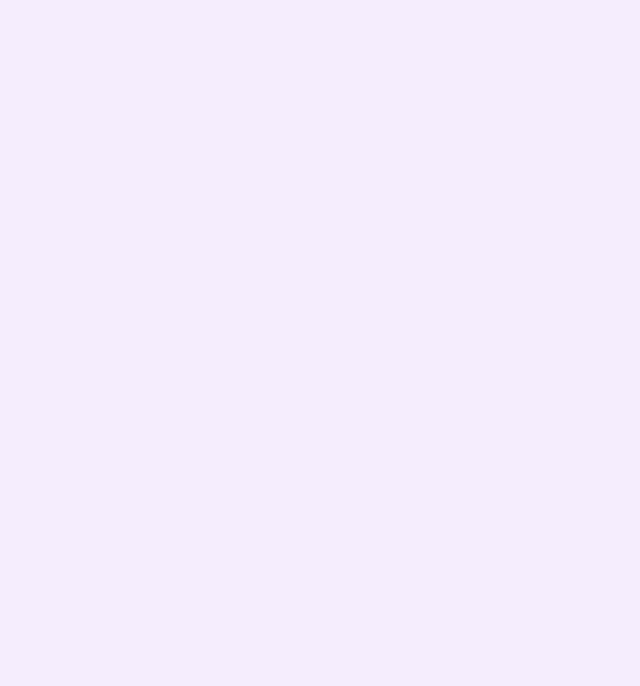
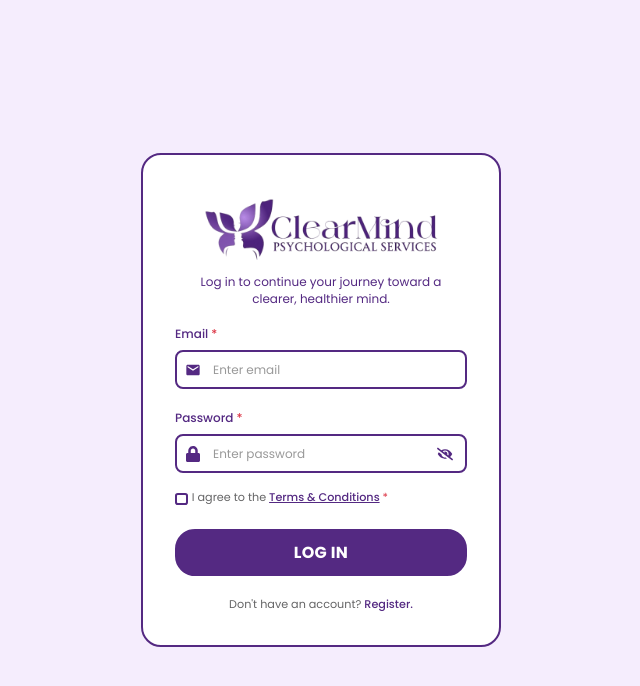
Before and after one commit to miriammulawin/ClearMind, a React (Vite) app in the folder clearmind-frontend/: page /login in a window 1280 px wide. Before the commit this address had no page. Shown: the top 686 px of the page, without its empty margins (319-959 px from the left). Built offline with nearby package versions, Linux system fonts and the light colour scheme; what chartjs-plugin-datalabels would draw is missing.

Commit message:
Updated log in

```diff
--- a/clearmind-frontend/src/App.jsx
+++ b/clearmind-frontend/src/App.jsx
@@ -1,40 +1,44 @@
-import { BrowserRouter as Router, Routes, Route } from "react-router-dom";
+import { BrowserRouter as Router, Routes, Route, Navigate } from "react-router-dom";
 import "bootstrap/dist/css/bootstrap.min.css";
+import { Toaster } from "react-hot-toast";
 import Login from "./Login";
-import CreateAccounts from "./AdminPages/CreateAccounts";
-import Registration from "./ClientPages/Registration";
+import CreateAccounts from "./AdminPages/CreateAccounts"
+import Registration from "./Registration";
 import AdminDashboard from "./AdminPages/AdminDashboard";
-import AdminAppointment from "./AdminPages/AdminAppointment";
-import AdminPatient from "./AdminPages/AdminPatient";
-import DoctorAccount from "./AdminPages/DoctorAccount";
-import AdminClinic from "./AdminPages/AdminClinic";
-
-
-import DoctorAppointment from "./DoctorPages/DoctorAppointment";
-import DoctorPatient from "./DoctorPages/DoctorPatient";
-import DoctorBilling from "./DoctorPages/DoctorBilling";
-import DoctorProfile from "./DoctorPages/DoctorProfile";
+import ClientHome from "./ClientPages/ClientHome";
+import ClientAppointment from "./ClientPages/ClientAppointment";
+import ClientMessages from "./ClientPages/ClientMessages";
+import ClientAccount from "./ClientPages/ClientAccount";
+import ServicesTab from "./ClientPages/ClientComponents/ServicesTab";
+import UpcomingTab from "./ClientPages/ClientComponents/UpcomingTab";
+import HistoryTab from "./ClientPages/ClientComponents/HistoryTab";
 
 function App() {
   return (
+    <>
+    <Toaster position="top-center" />
     <Router>
       <Routes>
-        <Route path="/" element={<Login />} />
-        <Route path="/patients" element={<AdminPatient />} />
+        <Route path="/login" element={<Login />} />
         <Route path="/register" element={<Registration />} />
-        <Route path="/create-accounts" element={<CreateAccounts />} />
-        <Route path="/create-accounts" element={<CreateAccounts />} />
-        <Route path="/admin-dashboard" element={<AdminDashboard />} />
-        <Route path="/create-doctors" element={<DoctorAccount />} />
-        <Route path="/admin-appointment" element={<AdminAppointment />} />
-        <Route path="/admin-clinic" element={<AdminClinic />} />
+        <Route path="/create/accounts"element={<CreateAccounts/>} />
+        <Route path="/admin/dashboard" element={<AdminDashboard />} />
+        <Route path="/client/home" element={<ClientHome />} />
 
-         <Route path="/doctor/appointment" element={<DoctorAppointment />} />
-         <Route path="/doctor/patient" element={<DoctorPatient />} />
-        <Route path="/doctor/billing" element={<DoctorBilling />} />
-         <Route path="/doctor/profile" element={<DoctorProfile />} />
+        <Route path="/client/appointment" element={<ClientAppointment />}>
+          <Route index element={<Navigate to="services" replace />} />
+          <Route path="services" element={<ServicesTab />} />
+          <Route path="upcoming" element={<UpcomingTab />} />
+          <Route path="history" element={<HistoryTab />} />
+        </Route>
+
+        <Route path="/client/messages" element={<ClientMessages />} />
+        <Route path="/client/account" element={<ClientAccount />} />
+
       </Routes>
     </Router>
+    </>
+
   );
 }
 export default App;
--- a/clearmind-frontend/src/Login.jsx
+++ b/clearmind-frontend/src/Login.jsx
@@ -1,99 +1,228 @@
 import { useState } from "react";
-import { Container, Row, Col, Form, Button, Image } from "react-bootstrap";
+import { Container, Card, Row, Col, Form, Button, Image, Alert } from "react-bootstrap";
 import logo_login from "./assets/CMPS_Logo.png";
-import { FaEye, FaEyeSlash } from "react-icons/fa";
+import { FaEye, FaEyeSlash, FaLock} from "react-icons/fa";
+import { MdEmail } from "react-icons/md";
 import "./Login.css";
+import { useNavigate } from "react-router-dom";
+import axios from "axios";
+import toast from "react-hot-toast";
+
 
 function Login() {
   const [email, setEmail] = useState("");
   const [password, setPassword] = useState("");
   const [showPassword, setShowPassword] = useState(false);
   const [agreed, setAgreed] = useState(false);
+  const [error, setError] = useState("");
+  const navigate = useNavigate();
 
-  const handleLogin = (e) => {
+  const showError = (message) => {
+    setError(message);
+    setTimeout(() => {
+      setError("");
+    }, 3000);
+  };
+
+  const handleLogin = async (e) => {
     e.preventDefault();
-    console.log({ email, password });
+    setError("");
+
+    // Validate empty fields
+    if (!email.trim() || !password.trim()) {
+      showError("Please enter both email and password");
+      return;
+    }
+
+    // Validate email format
+    const emailRegex = /^[^\s@]+@[^\s@]+\.[^\s@]+$/;
+    if (!emailRegex.test(email)) {
+      showError("Please enter a valid email address");
+      return;
+    }
+
+    // Validate terms agreement
+    if (!agreed) {
+      showError("You must agree to the Terms & Conditions");
+      return;
+    }
+
+    try {
+      const response = await axios.post(
+        "http://localhost/ClearMind/clearmind-backend/login.php",
+        { email, password },
+        {
+          withCredentials: true,
+          headers: {
+            "Content-Type": "application/json",
+          },
+        },
+      );
+
+      const data = response.data;
+
+      if (data.success) {
+        toast.success("Login Successful !", {
+          duration: 1500,
+          style: {
+            background: "#E2F7E3",
+            border: "1px solid #91C793",
+            color: "#2E7D32",
+            fontWeight: 600,
+            fontSize: "0.95rem",
+            textAlign: "center",
+            maxWidth: "320px",
+            borderRadius: "10px",
+            boxShadow: "0 3px 10px rgba(0, 0, 0, 0.15)",
+          },
+          iconTheme: {
+            primary: "#2E7D32",
+            secondary: "#E2F7E3",
+          },
+        });
+        setTimeout(() => {
+          switch (data.role) {
+            case "Admin":
+              navigate("/admin/dashboard");
+              break;
+            case "Doctor":
+              navigate("/doctor/dashboard");
+              break;
+            case "Client":
+              navigate("/client/home");
+              break;
+            default:
+              navigate("/");
+          }
+        }, 1500);
+      } else {
+        showError(data.message || "Login failed.");
+      }
+    } catch (error) {
+      if (error.response) {
+        showError(error.response.data?.message || "Login failed.");
+      } else {
+        showError("Server error. Please try again later.");
+      }
+    }
   };
 
   return (
-    <Container fluid className="vh-100 d-flex justify-content-center align-items-center">
-      <Row className="w-100 justify-content-center">
-        <Col xs={12} sm={10} md={8} lg={6}>
-          <div className="card pt-4 px-5 pb-2 rounded-5" >
-            {/* logo */}
-            <div className="text-center mb-4">
-              <Image src={logo_login} alt="Logo" fluid style={{ maxWidth: "100%", height: "auto" }} />
-            </div>
-            {/* header login */}
-            <p className="text-center mb-4 fs-5" >
+    <Container fluid className="login-container bg-transparent">
+      <Row className="justify-content-center align-items-center min-vh-100 g-0 mx-0">
+        <Col xs={11} sm={10} md={7} lg={5} xl={4} xxl={3} className="login-col">
+          <Card className="card-custom">
+            <Card.Body className="card-body-responsive">
+              <Row className="g-0">
+                <Col xs={12} className="text-center logo-section">
+                  <Image
+                    src={logo_login}
+                    fluid
+                    className="logo-img d-block mx-auto"
+                  />
+                </Col>
+                <Col xs={12} className="text-center">
+                  <p className="tagline-text">
                     Log in to continue your journey toward a clearer, healthier mind.
                   </p>
-
-            <Form onSubmit={handleLogin}>
-              {/* Email */}
+                </Col>
+              </Row>
+              {/* REMOVE noValidate ATTRIBUTE TO DISABLE HTML5 VALIDATION */}
+              <Form onSubmit={handleLogin} className="login-form" noValidate>
                 <Form.Group className="mb-3" controlId="email">
-                <Form.Label className="fs-5" >Email <span className="text-danger">*</span></Form.Label>
+                  <Form.Label className="form-label-custom">
+                    Email <span className="text-danger">*</span>
+                  </Form.Label>
+                  <div className="input-icon-wrapper">
+                    <MdEmail className="input-icon-left"/>
                     <Form.Control
                       type="email"
                       placeholder="Enter email"
                       value={email}
                       onChange={(e) => setEmail(e.target.value)}
                       autoComplete="email"
-                  required
-                  size="lg"
-                  className="custom-field"
+                      className="input-field"
+                      // REMOVED: required attribute
                     />
+                  </div>
                 </Form.Group>
 
-              {/* Password */}
-              <Form.Group className="mb-3" controlId="password" style={{ position: "relative" }}>
-                <Form.Label style={{ fontSize: "25px", color: "#542982" }}>Password <span className="text-danger">*</span></Form.Label>
+                <Form.Group className="mb-3" controlId="password">
+                  <Form.Label className="form-label-custom">
+                    Password <span className="text-danger">*</span>
+                  </Form.Label>
+                  <div className="input-icon-wrapper">
+                    <FaLock className="input-icon-left"/>
                     <Form.Control
                       type={showPassword ? "text" : "password"}
                       placeholder="Enter password"
                       value={password}
                       onChange={(e) => setPassword(e.target.value)}
                       autoComplete="current-password"
-                  required
-                  size="lg"
-                  className="custom-field"
+                      className="input-field"
+                      // REMOVED: required attribute
                     />
                     <span
                       onClick={() => setShowPassword(!showPassword)}
-                  style={{
-                    position: "absolute",
-                    top: "70%",
-                    right: "15px",
-                    transform: "translateY(-50%)",
-                    cursor: "pointer",
-                    userSelect: "none",
-                    fontSize: "1.2rem"
-                  }}
+                      className="input-icon-right"
+                      role="button"
+                      tabIndex={0}
+                      onKeyPress={(e) => e.key === 'Enter' && setShowPassword(!showPassword)}
+                      aria-label={showPassword ? "Hide password" : "Show password"}
                     >
                       {showPassword ? <FaEye /> : <FaEyeSlash />}
                     </span>
+                  </div>
                 </Form.Group>
 
-              <Form.Group className="mb-3 custom-checkbox" controlId="termsCheck">
+                <Form.Group className="mb-3" controlId="termsCheck">
                   <Form.Check
                     type="checkbox"
-                  label={<>I agree to the <a href="/terms"style={{ color: "#542982"}}>Terms & Conditions</a> <span className="text-danger">*</span></>}
+                    label={
+                      <>
+                        I agree to the{' '}
+                        <a className="terms-link" href="/terms">
+                          Terms & Conditions
+                        </a>{' '}
+                        <span className="text-danger">*</span>
+                      </>
+                    }
                     checked={agreed}
                     onChange={(e) => setAgreed(e.target.checked)}
-                  required
-
+                    className="terms-checkbox"
+                    // REMOVED: required attribute
                   />
                 </Form.Group>
+                {error && (
+                  <Row className="mb-2">
+                    {" "}
+                    <Col>
+                      {" "}
+                      <small className="text-danger d-block text-center">
+                        {" "}
+                        {error}{" "}
+                      </small>{" "}
+                    </Col>{" "}
+                  </Row>
+                )}
 
-              {/* Login button */}
-              <Button type="submit" variant="primary" size="lg" className="w-100 rounded-4" style={{ backgroundColor: "#542982", border:"none"}}>
+                <Button
+                  variant="primary"
+                  type="submit"
+                  className="login-button w-100"
+                >
                   LOG IN
                 </Button>
-              <p className="text-center m-2 fs-5" style={{color: "#444345" }}>
-              Don’t have an account? <a href="/register" style={{color: "#542982" }}>Register.</a>
+
+                <p className="register-text text-center mb-0">
+                  Don't have an account?{' '}
+                  <a className="register-link" href="/register">
+                    Register.
+                  </a>
                 </p>
               </Form>
-          </div>
+            </Card.Body>
+          </Card>
         </Col>
       </Row>
     </Container>
```
Lines whose indentation alone changed are shown as unchanged.
